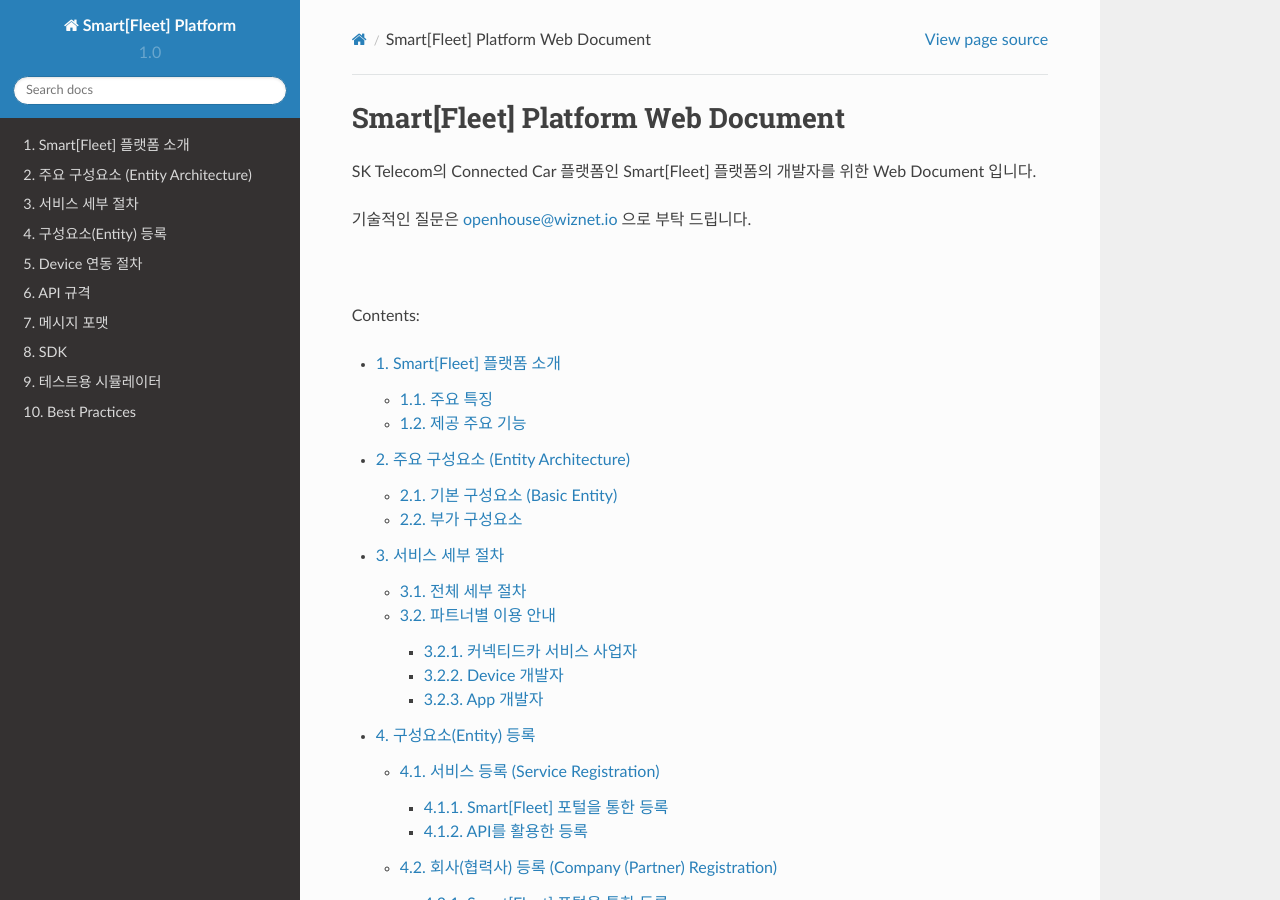
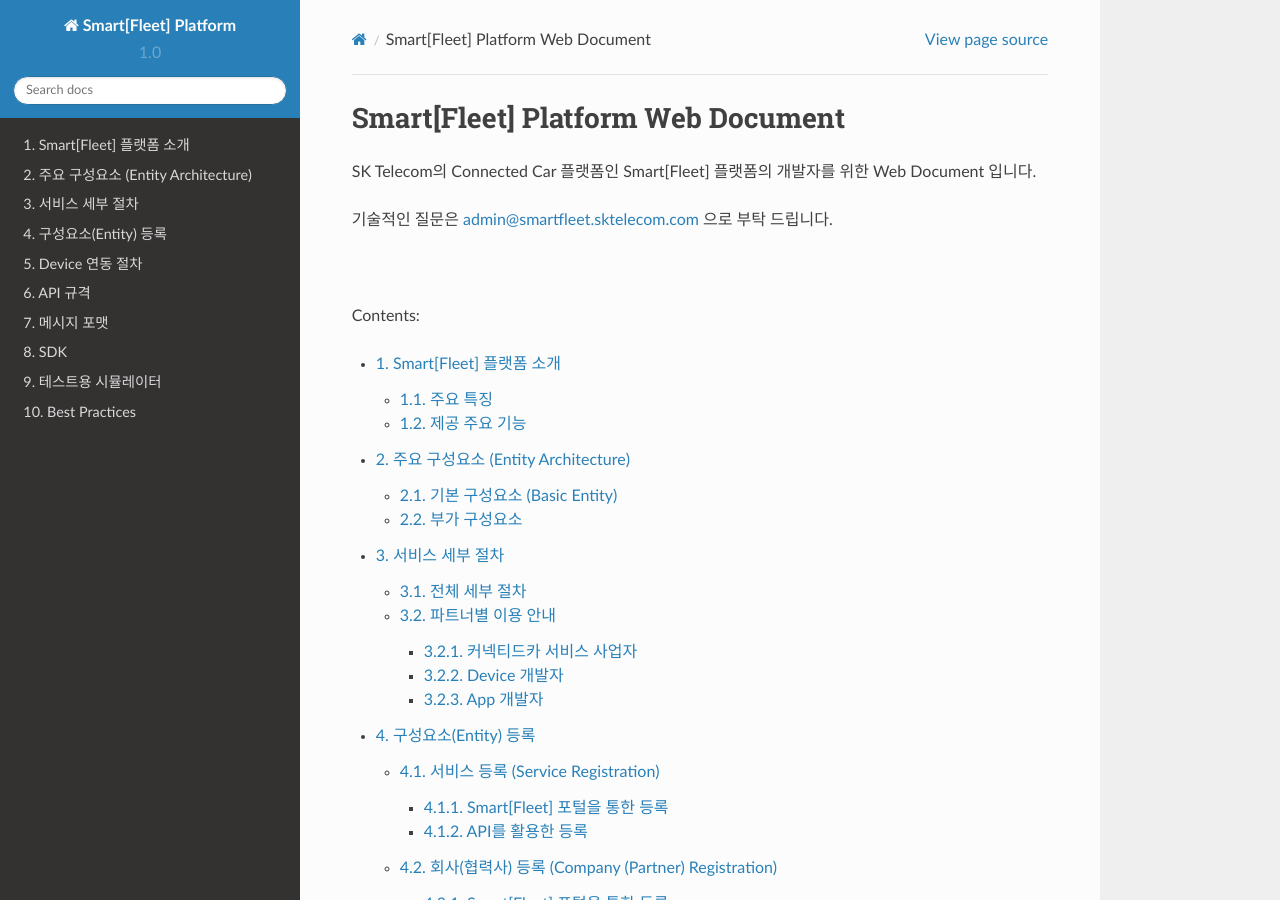
Before and after one commit to skt-smartfleet/web_document, a Sphinx documentation site: the page built from source/index.rst, in a window 1280 px wide and 900 px high. Built offline with Sphinx 7.4.7 and the Read the Docs theme 2.0.0, drawn with Linux system fonts in a browser that asks for light colours.

Commit message:
change the admin email address

```diff
--- a/source/index.rst
+++ b/source/index.rst
@@ -14,7 +14,7 @@
 
 SK Telecom의 Connected Car 플랫폼인 Smart[Fleet] 플랫폼의 개발자를 위한 Web Document 입니다.
 
-기술적인 질문은 openhouse@wiznet.io 으로 부탁 드립니다.
+기술적인 질문은 admin@smartfleet.sktelecom.com 으로 부탁 드립니다.
 
 
 |br|
```
